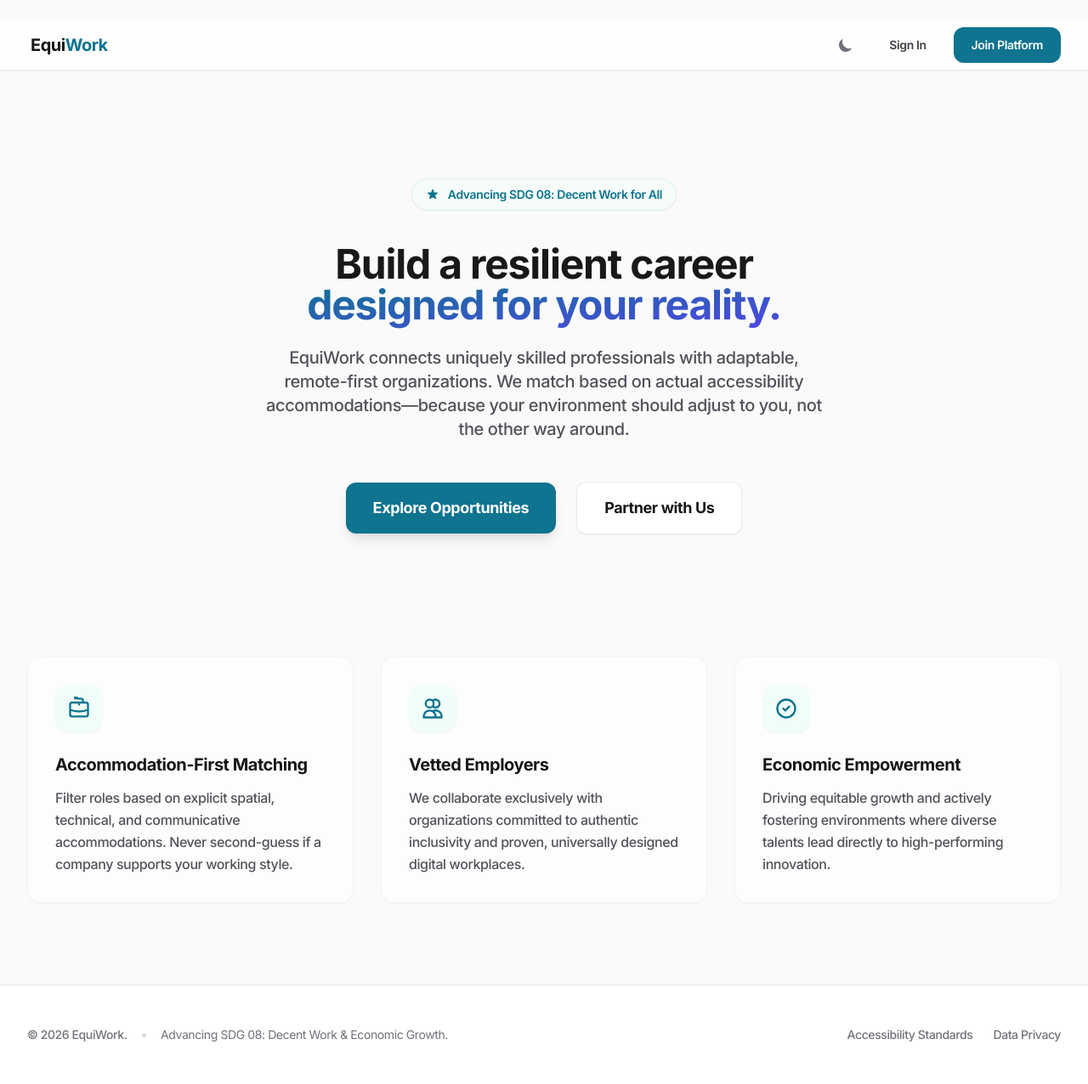
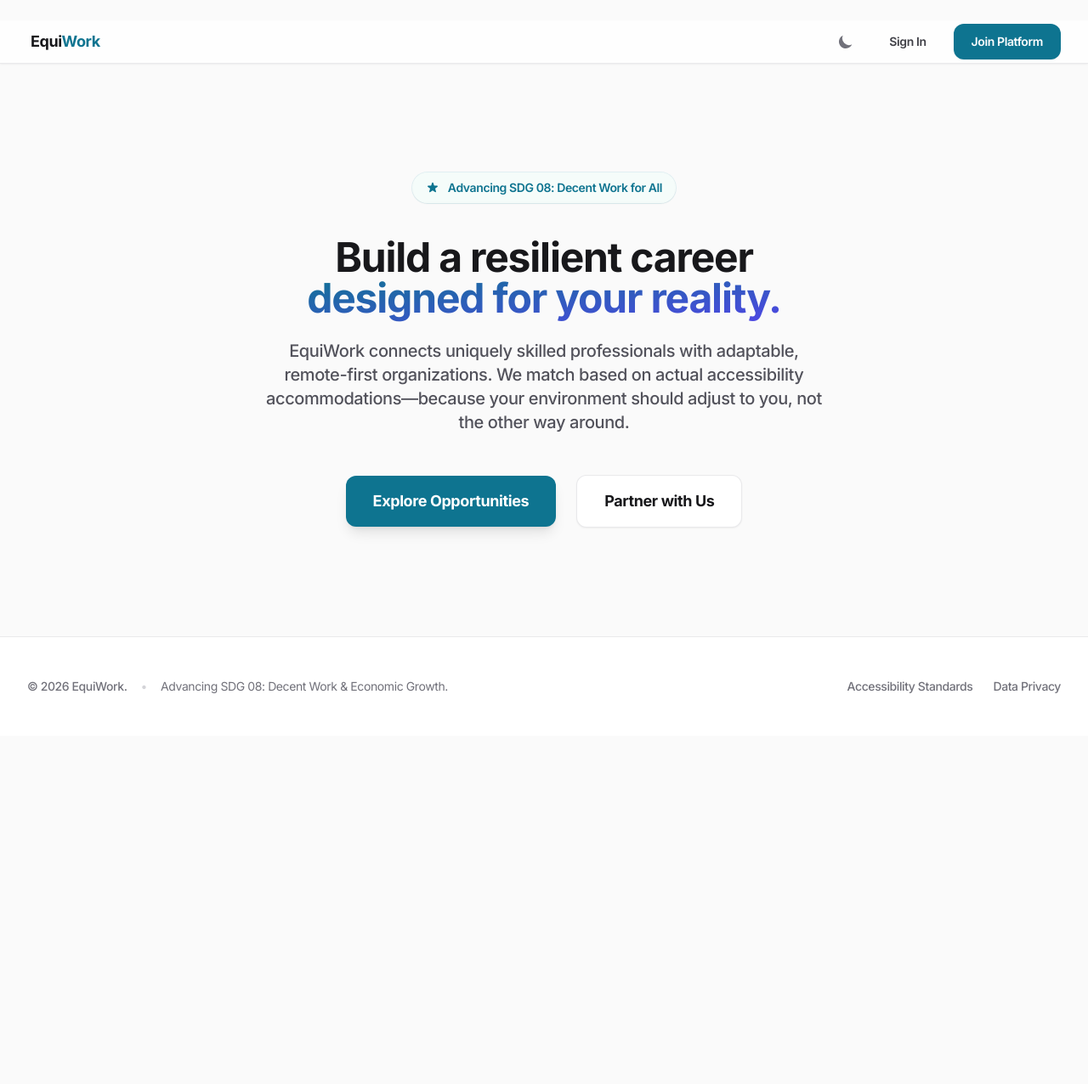
Before and after one commit to Vais1/equiwork, a PHP site: page /equiwork/ in a window 1280 px wide. Shown: the whole page at 85% size. After the commit the page ends 816 px from the top, so only its background shows below. Run offline with PHP 8.4, Linux system fonts and the light colour scheme; some libraries are stand-ins or nearby versions.

Commit message:
Refactor header and landing page layout; adjust navbar spacing and update logo size for improved aesthetics

```diff
--- a/includes/header.php
+++ b/includes/header.php
@@ -78,10 +78,10 @@ require_once __DIR__ . '/flash.php';
 
     <!-- Sticky, Premium Navbar -->
     <header class="sticky top-0 z-50 w-full backdrop-blur-xl bg-white/75 dark:bg-gray-950/75 border-b border-gray-200/80 dark:border-white/10 shadow-sm transition-colors duration-300">
-        <nav class="max-w-7xl mx-auto px-4 sm:px-6 lg:px-8 py-2 flex flex-wrap justify-between items-center" aria-label="Main Navigation">
+        <nav class="max-w-7xl mx-auto px-4 sm:px-6 lg:px-8 py-1 flex flex-wrap justify-between items-center" aria-label="Main Navigation">
 
             <!-- Brand Logo -->
-            <a href="<?php echo BASE_URL; ?>index.php" class="flex items-center gap-2 text-xl font-bold text-gray-900 dark:text-white focus:outline-none focus-visible:ring-4 focus-visible:ring-blue-400 rounded-lg p-1 transition-all group">
+            <a href="<?php echo BASE_URL; ?>index.php" class="flex items-center gap-1 text-lg font-bold text-gray-900 dark:text-white focus:outline-none focus-visible:ring-4 focus-visible:ring-blue-400 rounded-lg p-1 transition-all group">
                 <span class="tracking-tight hidden sm:block">Equi<span class="text-blue-700 dark:text-blue-400">Work</span></span>
             </a>
 
--- a/index.php
+++ b/index.php
@@ -31,30 +31,6 @@ require_once 'includes/header.php';
     </div>
 </section>
 
-<section class="mt-4 mb-24 grid grid-cols-1 md:grid-cols-3 gap-8 px-4 sm:px-6 lg:px-8 max-w-7xl mx-auto">
-    <div class="bg-white/60 dark:bg-gray-900/40 backdrop-blur-sm p-8 rounded-2xl shadow-sm border border-gray-100 dark:border-gray-800 hover:border-blue-200 dark:hover:border-blue-500/30 transition-all duration-300 group hover:shadow-md">
-        <div class="w-14 h-14 bg-blue-50 dark:bg-blue-900/20 text-blue-700 dark:text-blue-400 rounded-2xl flex items-center justify-center mb-6 group-hover:scale-110 transition-transform duration-300 shadow-sm">
-            <svg class="w-7 h-7" fill="none" stroke="currentColor" viewBox="0 0 24 24"><path stroke-linecap="round" stroke-linejoin="round" stroke-width="2" d="M21 13.255A23.931 23.931 0 0112 15c-3.183 0-6.22-.62-9-1.745M16 6V4a2 2 0 00-2-2h-4a2 2 0 00-2-2v2m4 6h.01M5 20h14a2 2 0 002-2V8a2 2 0 00-2-2H5a2 2 0 00-2 2v10a2 2 0 002 2z"></path></svg>
-        </div>
-        <h3 class="text-xl font-bold mb-3 text-gray-900 dark:text-white tracking-tight">Accommodation-First Matching</h3>
-        <p class="text-gray-600 dark:text-gray-400 leading-relaxed font-medium">Filter roles based on explicit spatial, technical, and communicative accommodations. Never second-guess if a company supports your working style.</p>
-    </div>
 
-    <div class="bg-white/60 dark:bg-gray-900/40 backdrop-blur-sm p-8 rounded-2xl shadow-sm border border-gray-100 dark:border-gray-800 hover:border-blue-200 dark:hover:border-blue-500/30 transition-all duration-300 group hover:shadow-md">
-        <div class="w-14 h-14 bg-blue-50 dark:bg-blue-900/20 text-blue-700 dark:text-blue-400 rounded-2xl flex items-center justify-center mb-6 group-hover:scale-110 transition-transform duration-300 shadow-sm">
-            <svg class="w-7 h-7" fill="none" stroke="currentColor" viewBox="0 0 24 24"><path stroke-linecap="round" stroke-linejoin="round" stroke-width="2" d="M12 4.354a4 4 0 110 5.292M15 21H3v-1a6 6 0 0112 0v1zm0 0h6v-1a6 6 0 00-9-5.197M13 7a4 4 0 11-8 0 4 4 0 018 0z"></path></svg>
-        </div>
-        <h3 class="text-xl font-bold mb-3 text-gray-900 dark:text-white tracking-tight">Vetted Employers</h3>
-        <p class="text-gray-600 dark:text-gray-400 leading-relaxed font-medium">We collaborate exclusively with organizations committed to authentic inclusivity and proven, universally designed digital workplaces.</p>
-    </div>
-
-    <div class="bg-white/60 dark:bg-gray-900/40 backdrop-blur-sm p-8 rounded-2xl shadow-sm border border-gray-100 dark:border-gray-800 hover:border-blue-200 dark:hover:border-blue-500/30 transition-all duration-300 group hover:shadow-md">
-        <div class="w-14 h-14 bg-blue-50 dark:bg-blue-900/20 text-blue-700 dark:text-blue-400 rounded-2xl flex items-center justify-center mb-6 group-hover:scale-110 transition-transform duration-300 shadow-sm">
-            <svg class="w-7 h-7" fill="none" stroke="currentColor" viewBox="0 0 24 24"><path stroke-linecap="round" stroke-linejoin="round" stroke-width="2" d="M9 12l2 2 4-4m6 2a9 9 0 11-18 0 9 9 0 0118 0z"></path></svg>
-        </div>
-        <h3 class="text-xl font-bold mb-3 text-gray-900 dark:text-white tracking-tight">Economic Empowerment</h3>
-        <p class="text-gray-600 dark:text-gray-400 leading-relaxed font-medium">Driving equitable growth and actively fostering environments where diverse talents lead directly to high-performing innovation.</p>
-    </div>
-</section>
 
 <?php require_once 'includes/footer.php'; ?>
```
